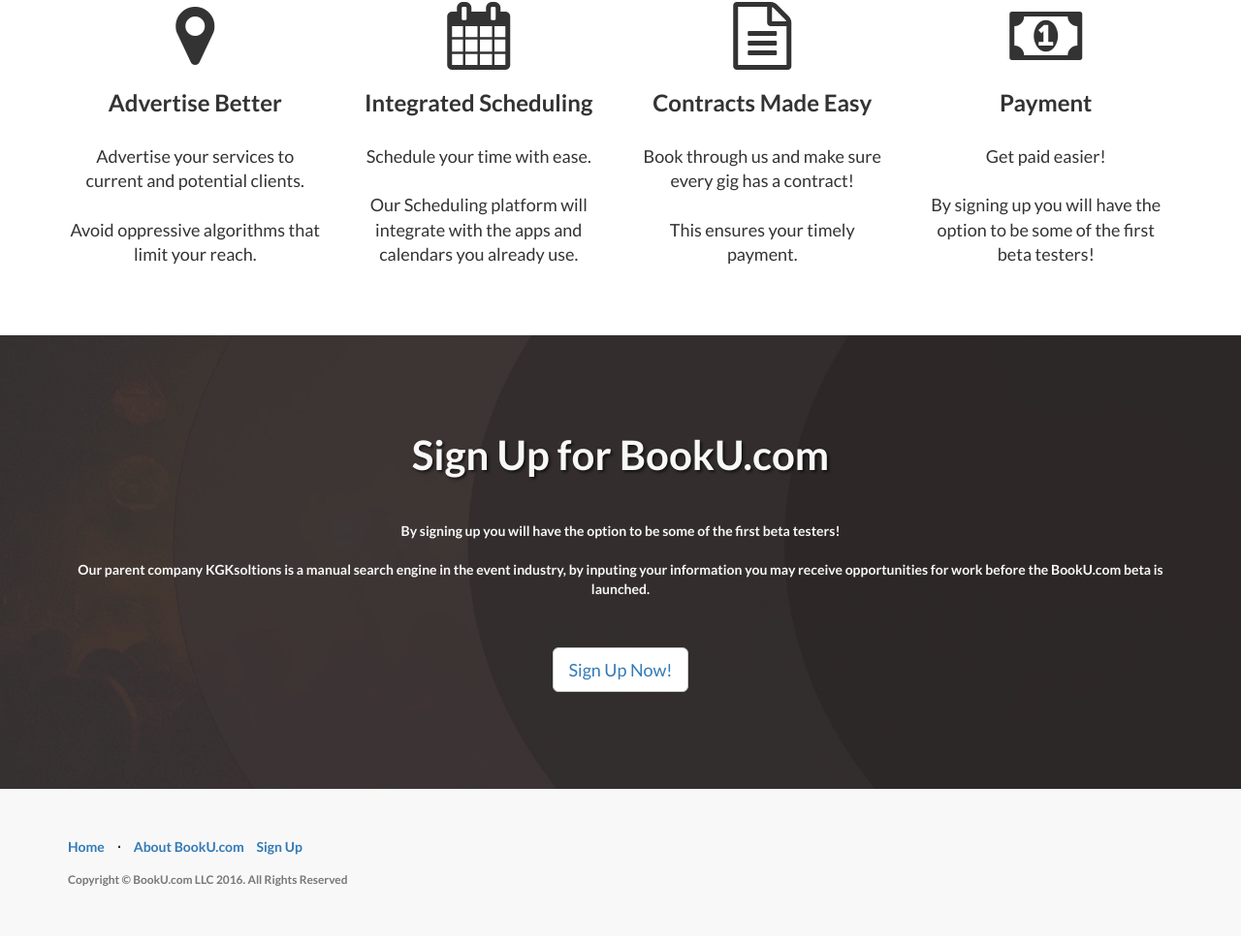
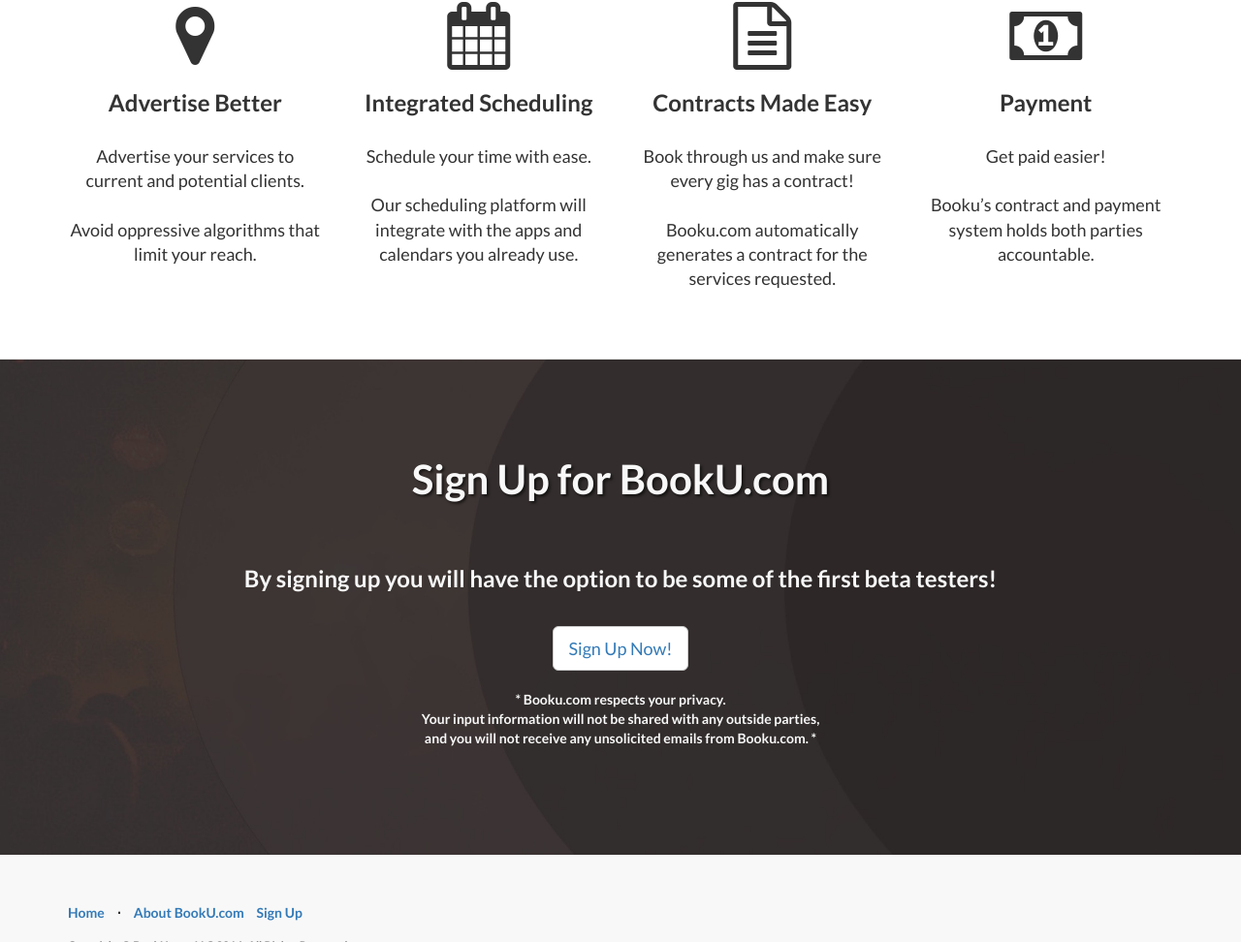
Before and after one commit to iiVi/new_bookU, a website: page public/index.html in a window 1280 px wide. Shown: the part 994-1966 px from the top of the page at 97% size. Drawn offline with Linux system fonts and the light colour scheme.

Commit message:
reword privacy policy

```diff
--- a/public/index.html
+++ b/public/index.html
@@ -97,7 +97,7 @@
                     <div class="col-lg-5 col-sm-6">
                         <div class="clearfix"></div>
                         <h2 class="section-heading">About BookU.com</h2>
-                        <p class="lead">BookU.com is a next generation booking platform for freelancing talented professionals and the equipment they need to perform.<br><br>TTime is money and we believe it should not be as difficult as it is to organize your business and receive compensation in a timely manner.<br><br>Booku.com will be your own personal store front for your services as well as offering tools to help manage your business.
+                        <p class="lead">BookU.com is a next generation booking platform for freelancing talented professionals and the equipment they need to perform.<br><br>Time is money and we believe it should not be as difficult as it is to organize your business and receive compensation in a timely manner.<br><br>Booku.com will be your own personal store front for your services as well as offering tools to help manage your business.
                         </p>
                     </div>
                     <div class="col-lg-5 col-lg-offset-2 col-sm-6">
@@ -126,19 +126,19 @@
                         <div class="clearfix"></div>
                         <i class="fa fa-calendar fa-5x" aria-hidden="true"></i>
                         <h3 class="section-heading">Integrated Scheduling</h3>
-                        <p class="lead">Schedule your time with ease.<br><br>Our Scheduling platform will integrate with the apps and calendars you already use.</p>
+                        <p class="lead">Schedule your time with ease.<br><br>Our scheduling platform will integrate with the apps and calendars you already use.</p>
                     </div>
                     <div class="col-md-3">
                         <div class="clearfix"></div>
                         <i class="fa fa-file-text-o fa-5x" aria-hidden="true"></i>
                         <h3 class="section-heading">Contracts Made Easy</h3>
-                        <p class="lead">Book through us and make sure every gig has a contract!<br><br>This ensures your timely payment.</p>
+                        <p class="lead">Book through us and make sure every gig has a contract!<br><br>Booku.com automatically generates a contract for the services requested.</p>
                     </div>
                     <div class="col-md-3">
                         <div class="clearfix"></div>
                         <i class="fa fa-money fa-5x" aria-hidden="true"></i>
                         <h3 class="section-heading">Payment</h3>
-                        <p class="lead">Get paid easier!<br><br>By signing up you will have the option to be some of the first beta testers!</p>
+                        <p class="lead">Get paid easier!<br><br>Booku’s contract and payment system holds both parties accountable.</p>
                     </div>
                 </div>
 
@@ -156,8 +156,10 @@
                 <div class="row">
                     <div class="col-lg-12">
                         <h2>Sign Up for BookU.com<br><br></h2>
-                        <p>By signing up you will have the option to be some of the first beta testers!<br><br>Our parent company KGKsoltions is a manual search engine in the event industry, by inputing your information you may receive opportunities for work before the BookU.com beta is launched. <br><br><br></p>
+                        <h3>By signing up you will have the option to be some of the first beta testers!<br><br></h3>
                         <button type="button" class="btn btn-default btn-lg"><a href="http://goo.gl/forms/0rtaj6ss6LMgCM3B3">Sign Up Now!</a></button>
+                        <br><br>
+                        <p>* Booku.com respects your privacy.<br>Your input information will not be shared with any outside parties,<br>and you will not receive any unsolicited emails from Booku.com. *</p>
                     </div>
 
                 </div>
```
